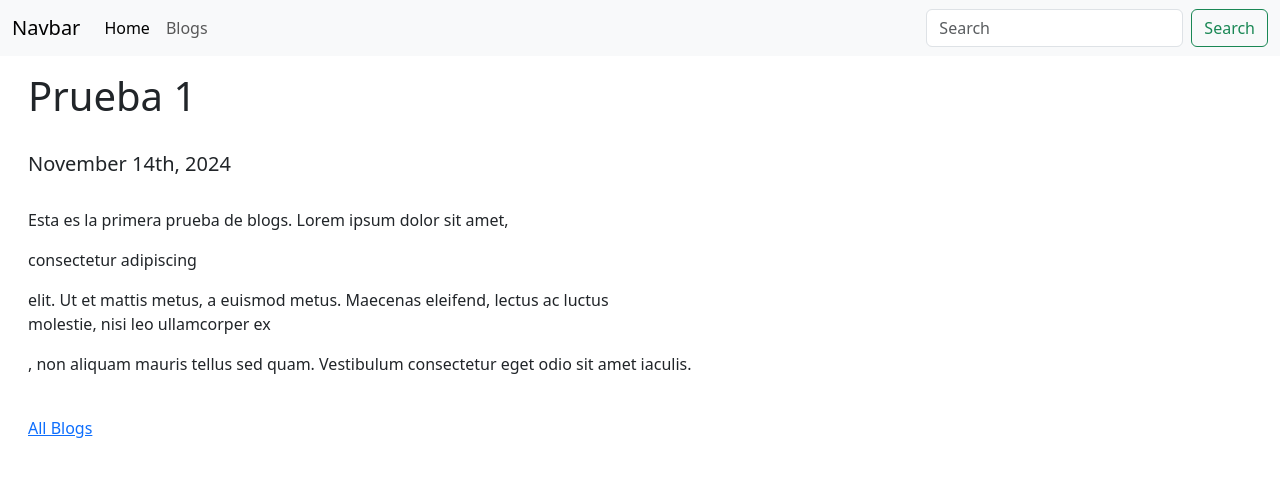
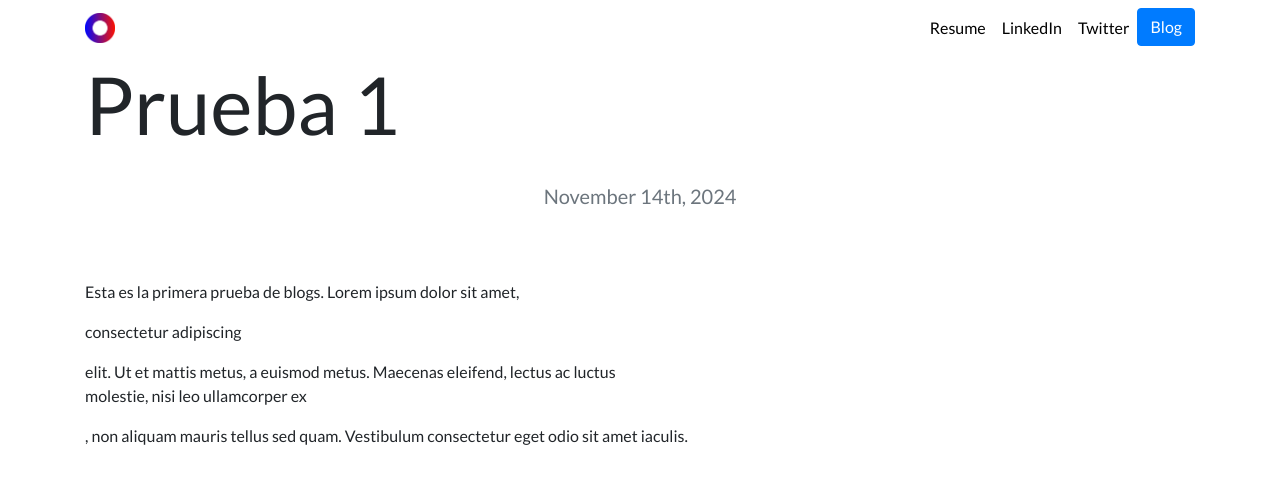
Before and after one commit to NoaGarciaSanless/portfolioDjango, a Django app: page /blog/1/ in a window 1280 px wide. Shown: the top 487 px of the page. Run offline with Django 4.2, Linux system fonts and the light colour scheme; data comes from the database, SQL or seed files in the repository; some libraries are stand-ins or nearby versions.

Commit message:
Correcciones

```diff
--- a/blog/templates/blog/all_blogs.html
+++ b/blog/templates/blog/all_blogs.html
@@ -1,11 +1,11 @@
 {% extends 'portfolio/base.html' %}
 {% block content%}
 <div class="container mt-3">
-  <h1>All blogs</h1>
+  <h1 id="blogtitle" class="font-weight-bold text-center">Blogs</h1>
   <br />
   <br />
 
-  <h3>There are {{ blogs.count }} blog{{ blogs.count|pluralize }}</h3>
+  <h3 class="text-center mb-5">There are {{ blogs.count }} blog{{ blogs.count|pluralize }}</h3>
   <br />
 
   {% for blog in blogs %}
--- a/blog/templates/blog/details.html
+++ b/blog/templates/blog/details.html
@@ -1,11 +1,10 @@
 {% extends 'portfolio/base.html' %}
 {% block content%}
 
-<div class="container m-3">
-  <h1>{{ blog.title }}</h1>
+  <h1 lass="text-center mt-5" id="blogdetailtitle">{{ blog.title }}</h1>
   <br />
 
-  <h5>{{ blog.date|date:"F jS, Y" }}</h5>
+  <h5 class="text-center text-muted mb-5">{{ blog.date|date:"F jS, Y" }}</h5>
   <br />
 
   <!-- Safe: procesa las etiquetas del texto -->
@@ -13,7 +12,5 @@
   <p>{{ blog.description|safe }}</p>
   <br />
 
-  <a href="{% url 'blog:all_blogs' %}"> All Blogs </a>
-</div>
 
 {% endblock %}
--- /dev/null
+++ b/portfolio/static/portfolio/custom.css
@@ -0,0 +1,24 @@
+.navbar-nav .nav-link {
+    color: rgba(0,0,0,1) !important;
+}
+
+.navbar-nav .nav-link:hover {
+    color: rgba(0,0,0,.5) !important;
+}
+
+body {
+    font-family: 'Lato', sans-serif;
+}
+
+#blogtitle {
+    font-size: 6rem;
+}
+
+@media (min-width: 992px) {
+    #hometext {
+        font-size: 4rem;
+    }
+    #blogdetailtitle {
+        font-size: 5rem;
+    }
+}
--- a/portfolio/templates/portfolio/base.html
+++ b/portfolio/templates/portfolio/base.html
@@ -1,61 +1,62 @@
-<!DOCTYPE html>
+{% load static %}
+<!doctype html>
 <html lang="en">
+
 <head>
-    <meta charset="UTF-8" />
-    <meta name="viewport" content="width=device-width, initial-scale=1.0" />
-    <title>Home Page</title>
+  <!-- Required meta tags -->
+  <meta charset="utf-8">
+  <meta name="viewport" content="width=device-width, initial-scale=1, shrink-to-fit=no">
 
-    <link
-      href="https://cdn.jsdelivr.net/npm/bootstrap@5.3.3/dist/css/bootstrap.min.css"
-      rel="stylesheet"
-      integrity="sha384-QWTKZyjpPEjISv5WaRU9OFeRpok6YctnYmDr5pNlyT2bRjXh0JMhjY6hW+ALEwIH"
-      crossorigin="anonymous"
-    />
-    <script
-      defer
-      src="https://cdn.jsdelivr.net/npm/bootstrap@5.3.3/dist/js/bootstrap.bundle.min.js"
-      integrity="sha384-YvpcrYf0tY3lHB60NNkmXc5s9fDVZLESaAA55NDzOxhy9GkcIdslK1eN7N6jIeHz"
-      crossorigin="anonymous"
-    ></script>
+  <!-- Bootstrap CSS -->
+  <link rel="stylesheet" href="https://stackpath.bootstrapcdn.com/bootstrap/4.4.1/css/bootstrap.min.css" integrity="sha384-Vkoo8x4CGsO3+Hhxv8T/Q5PaXtkKtu6ug5TOeNV6gBiFeWPGFN9MuhOf23Q9Ifjh" crossorigin="anonymous">
+
+  <link rel="stylesheet" href="{% static "portfolio/custom.css" %}">
+
+  <link href="https://fonts.googleapis.com/css?family=Lato&display=swap" rel="stylesheet">
+
+  <link rel="icon" type="image/png" href="{% static "portfolio/Logo.png" %}">
+
+  <title>My portfolio</title>
 </head>
+
 <body>
-    <nav class="navbar navbar-expand-lg bg-body-tertiary">
-      <div class="container-fluid">
-        <a class="navbar-brand" href="#">Navbar</a>
-        <button
-          class="navbar-toggler"
-          type="button"
-          data-bs-toggle="collapse"
-          data-bs-target="#navbarNav"
-          aria-controls="navbarNav"
-          aria-expanded="false"
-          aria-label="Toggle navigation"
-        >
+
+  <nav id="topNav" class="navbar navbar-expand-md navbar-light">
+    <div class="container">
+      <a class="navbar-brand" href="{% url 'home' %}">
+        <img src="{% static "portfolio/Logo.png" %}" width="30" height="30" class="d-inline-block align-top" alt="Nick's Logo">
+        <span></span>
+      </a>
+      <button class="navbar-toggler" type="button" data-toggle="collapse" data-target="#navbarNav" aria-controls="navbarNav" aria-expanded="false" aria-label="Toggle navigation">
         <span class="navbar-toggler-icon"></span>
       </button>
-        <div class="collapse navbar-collapse" id="navbarNav">
-          <ul class="navbar-nav">
+      <div class="collapse navbar-collapse text-center" id="navbarNav">
+        <ul class="navbar-nav ml-auto">
           <li class="nav-item">
-              <a class="nav-link active" aria-current="page" href="#">Home</a>
+            <a class="nav-link" href="{% static "portfolio/busca-ima-NoaGarcia.pdf" %}">Resume</a>
           </li>
           <li class="nav-item">
-              <a class="nav-link" href="{% url 'blog:all_blogs' %}">Blogs</a>
+            <a class="nav-link" href="#" target="_blank">LinkedIn</a>
+          </li>
+          <li class="nav-item">
+            <a class="nav-link" href="#" target="_blank">Twitter</a>
+          </li>
+          <li>
+            <a role="button" href="{% url 'blog:all_blogs' %}" class="btn btn-primary">Blog</a>
           </li>
         </ul>
       </div>
-
-        <form class="d-flex" role="search">
-          <input
-            class="form-control me-2"
-            type="search"
-            placeholder="Search"
-            aria-label="Search"
-          />
-          <button class="btn btn-outline-success" type="submit">Search</button>
-        </form>
     </div>
   </nav>
+  <div class="container">
+    {% block content %}{% endblock %}
+  </div>
 
-    {% block content %}{% endblock %}
+  <!-- Optional JavaScript -->
+  <!-- jQuery first, then Popper.js, then Bootstrap JS -->
+  <script src="https://code.jquery.com/jquery-3.4.1.slim.min.js" integrity="sha384-J6qa4849blE2+poT4WnyKhv5vZF5SrPo0iEjwBvKU7imGFAV0wwj1yYfoRSJoZ+n" crossorigin="anonymous"></script>
+  <script src="https://cdn.jsdelivr.net/npm/popper.js@1.16.0/dist/umd/popper.min.js" integrity="sha384-Q6E9RHvbIyZFJoft+2mJbHaEWldlvI9IOYy5n3zV9zzTtmI3UksdQRVvoxMfooAo" crossorigin="anonymous"></script>
+  <script src="https://stackpath.bootstrapcdn.com/bootstrap/4.4.1/js/bootstrap.min.js" integrity="sha384-wfSDF2E50Y2D1uUdj0O3uMBJnjuUD4Ih7YwaYd1iqfktj0Uod8GCExl3Og8ifwB6" crossorigin="anonymous"></script>
 </body>
+
 </html>
```
Also changed, not shown: portfolio/templates/portfolio/home.html (+5 -7 lines), portfolio/static/portfolio/Logo.png (added). Lines whose indentation alone changed are shown as unchanged.
